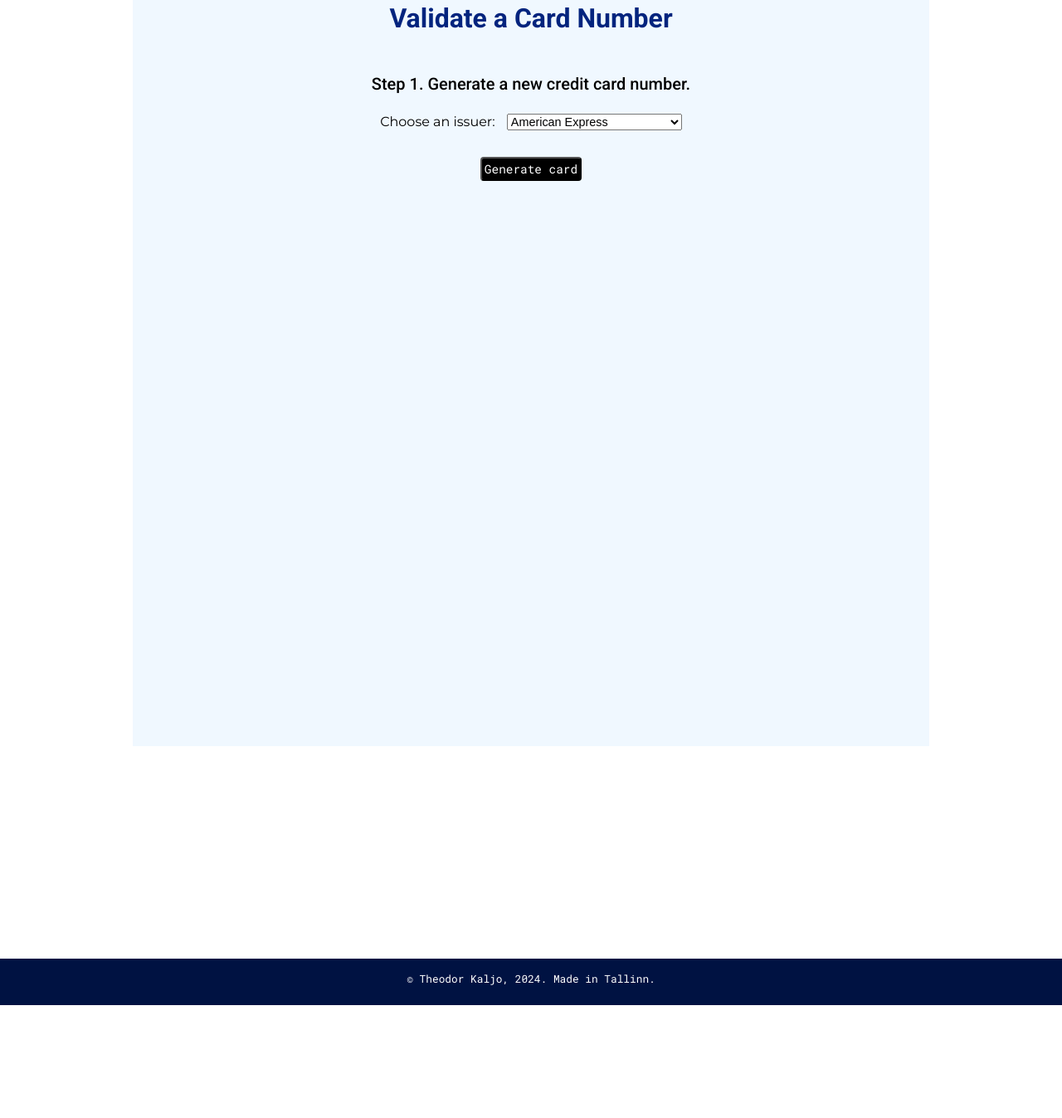
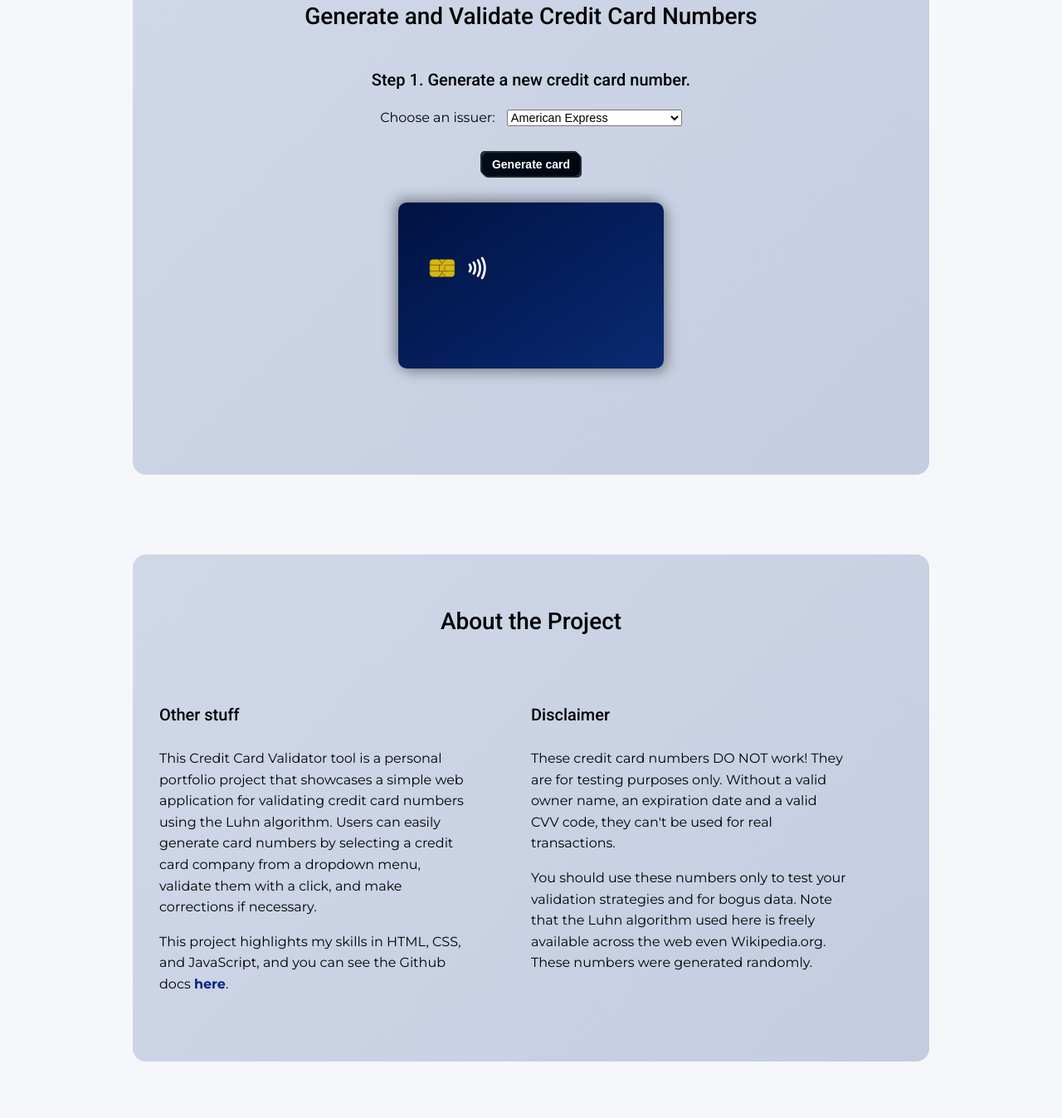
Before and after one commit to Theografiska/credit-card-validator, a plain HTML site: page index.html in a window 1280 px wide. Shown: the part 253-1600 px from the top of the page at 83% size. Before the commit the page ends 1464 px from the top, so only its background shows below. Drawn offline with Linux system fonts and the light colour scheme.

Commit message:
Added about section

```diff
--- a/index.html
+++ b/index.html
@@ -19,7 +19,7 @@
             </div>
             <nav>
                 <ul>
-                    <li><a href="#">About</a></li>
+                    <li><a href="#aboutSection">About</a></li>
                 </ul>
             </nav>
         </header>
@@ -28,7 +28,7 @@
             <!-- Banner section -->
             <div class="banner">
                 <div id="hero-section">
-                    <h1>Validate a Card Number</h1>
+                    <h2>Generate and Validate Credit Card Numbers</h2>
                     <h3 id="generate-card-heading" class="step1">Step 1. Generate a new credit card number.</h3>
                     <div id="generate-new-card-section" class="step1">
                         <form>
@@ -50,6 +50,10 @@
                                 <!--<input type="submit" value="Send"> --> <!--commenting out for now-->
                         </form>
                         <button id="cardButton" class="step1">Generate card</button>
+                        <div id="placeholderCard">
+                            <p>
+                                <img class="chipImg" src="resources/chip.png"><img class="contactlessImg" src="resources/contactless.png"><br>
+                        </div>
                     </div>
                     <h3 id="validate-card-heading" class="step2"></h3>
                     <div id="validate-card-section" class="step2">
@@ -61,10 +65,35 @@
                     <div id="validate-again-section" class="step4">
                         <h3 id="validate-again-heading" class="step4"></h3>
                     </div>
-
+                </div>
+                <div id="aboutSection">
+                    <h2>About the Project</h2>
+                    <div id="aboutGrid">
+                        <div id="other" class="paragraph">
+                            <h3>Other stuff</h3>
+                            <p>This Credit Card Validator tool is a personal portfolio project that showcases
+                                a simple web application for validating credit card numbers using the Luhn algorithm.
+                                Users can easily generate card numbers by selecting a credit card company from a dropdown menu,
+                                validate them with a click, and make corrections if necessary.
+                            </p>
+                            <p>This project highlights my skills in HTML, CSS, and JavaScript, and you can see the
+                                Github docs <a src="https://github.com/Theografiska/credit-card-validator" target="_blank">here</a>.
+                            </p>
+                        </div>
+                        <div id="disclaimer" class="paragraph">
+                            <h3>Disclaimer</h3>
+                            <p>These credit card numbers DO NOT work!
+                                They are for testing purposes only.
+                                Without a valid owner name, an expiration date and a valid CVV code, they can't be used for real transactions.
+                            </p>
+                            <p>You should use these numbers only to test your validation strategies and for bogus data.
+                                Note that the Luhn algorithm used here is freely available across the web even Wikipedia.org.
+                                These numbers were generated randomly.
+                            </p>
+                        </div>
+                    </div>
                 </div>
             </div>
-
 
         <footer>
             <p>© Theodor Kaljo, 2024. Made in Tallinn.</p>
--- a/main.js
+++ b/main.js
@@ -381,6 +381,7 @@ function generateNewCard() {
     removeElementById('validatingMessage');
     removeElementById('turnValidMessage');
     removeElementById('validateAgainMessage');
+    removeElementById('placeholderCard');
 
     document.getElementById('turn-valid-heading').innerHTML = '';
     document.getElementById('validate-again-heading').innerHTML = '';
@@ -440,11 +441,19 @@ function generateNewCard() {
         randomCard = arraysOfCards[10];
         cardCo = 'Visa Electron';
     }
-
+    // generating the expiry dates:
+    let expiryDate;
+    function setExpiryDate() {
+        const currentDate = new Date();
+        const month = String(currentDate.getMonth() + 1).padStart(2, '0'); // Ensures two-digit month
+        const year = String(currentDate.getFullYear() + 3).slice(-2); // Gets the last two digits of the year
+        return expiryDate = `${month}/${year}`;
+    };
+    setExpiryDate();
     // creating the message:
     let newCardMessage = document.createElement('p');
     let cardNumber = randomCard.join('');
-    let phrase = `         <span class="companyFont">${cardCo}</span><br><img class="chipImg" src="resources/chip.png"><img class="contactlessImg" src="resources/contactless.png"><br><span class="numberFont">${cardNumber}</span><br><span class="cardHolder">John Doe    |    12/27</span>`;
+    let phrase = `<span class="companyFont">${cardCo}</span><br><img class="chipImg" src="resources/chip.png"><img class="contactlessImg" src="resources/contactless.png"><br><span class="numberFont">${cardNumber}</span><br><span class="cardHolder">John Doe    |    ${expiryDate}</span>`;
     newCardMessage.innerHTML = phrase;
     newCardMessage.id = 'cardMessage';
 
@@ -487,11 +496,18 @@ function generateNewCard() {
             function turnValidFunction() {
                 removeElementById('turnValidMessage');
                 removeElementById('validateAgainMessage');
-
+                let expiryDate;
+                function setExpiryDate() {
+                    const currentDate = new Date();
+                    const month = String(currentDate.getMonth() + 1).padStart(2, '0'); // Ensures two-digit month
+                    const year = String(currentDate.getFullYear() + 3).slice(-2); // Gets the last two digits of the year
+                    return expiryDate = `${month}/${year}`;
+                };
+                setExpiryDate();
                 let correctedCard = turnInvalidCardValid(randomCard);
                 let fixedCard = document.createElement('p');
                 let cardNumber = correctedCard.join('');
-                let newMessage = `         <span class="companyFont">${cardCo}</span><br><img class="chipImg" src="resources/chip.png"><img class="contactlessImg" src="resources/contactless.png"><br><span class="numberFont">${cardNumber}</span><br><span class="cardHolder">John Doe    |    12/27</span>`;
+                let newMessage = `         <span class="companyFont">${cardCo}</span><br><img class="chipImg" src="resources/chip.png"><img class="contactlessImg" src="resources/contactless.png"><br><span class="numberFont">${cardNumber}</span><br><span class="cardHolder">John Doe    |    ${expiryDate}</span>`;
                 fixedCard.innerHTML = newMessage;
                 fixedCard.id = 'turnValidMessage';
                 fixedCard.style.marginTop = '2rem';
--- a/style.css
+++ b/style.css
@@ -11,6 +11,7 @@ body {
     overflow: scroll;
     font-family: "Montserrat", sans-serif;
     font-size: 16px;
+    background: #f5f7fa; /* Light, neutral background color */
 }
 
 h1 {
@@ -33,7 +34,7 @@ h2 {
     font-family: "Roboto";
     font-size: 1.75rem;
     font-weight: 500;
-    margin-bottom: 4rem;
+    margin-bottom: 3rem;
     position: relative;
     text-align: center;
 }
@@ -107,19 +108,21 @@ main {
 }
 
 .banner {
-    display: flex;
+    display: grid;
+    grid-template-columns: 1fr;
     text-align: center;
-    justify-content: center;
-    margin-bottom: 4rem;
+    justify-items: center;
+    margin-bottom: 2rem;
 }
 
 #hero-section {
     margin-top: 6rem;
     margin-bottom: 6rem;
-    background-color: aliceblue;
+    border-radius: 1rem;
     padding: 4rem 4rem;
     width: 75%;
-    min-height: 60rem;
+    min-height: 30rem;
+    background: linear-gradient(135deg, #d0d8e8, #c4cde0); /* Slightly darker gradient for depth */
 }
 
 @media only screen and (max-width: 760px) {
@@ -148,21 +151,48 @@ main {
     justify-items: center;
 }
 
+/* form section – this is for getting card issuer input from user */
+
+form {
+    padding-bottom: 1rem;
+    color: black;
+}
+
+label {
+    display: inline-block;
+    margin-right: 10px;
+    font-size: 1rem;
+    text-align: left;
+}
+
+select {
+    font-size: .9rem;
+}
 /* buttons */
 button {
-    background-color: black;
-    color: white;
-    font-family: "Roboto Mono";
-    font-size: .9rem;
-    padding: 3px 3px;
-    border-radius: 0.25rem;
+    background: linear-gradient(145deg, #000d1a, #000611);
+    border: none;
+    color: #ffffff;
+    padding: 6px 12px;
+    font-size: 14px;
+    font-weight: bold;
+    border-radius: 5px;
     cursor: pointer;
+    box-shadow: 2px 2px 0px rgba(0, 0, 0, 0.8), -2px -2px 0px rgba(0, 0, 0, 0.8);
+    transition: all 0.2s ease-in-out;
     margin-bottom: 2rem;
 }
 
 button:hover {
-    box-shadow: 0 4px 8px rgba(0, 0, 0, 0.1);
-    background-color: darkblue;
+    background: linear-gradient(145deg, #000611, #000d1a);
+    box-shadow: 1px 1px 0px rgba(0, 0, 0, 0.9), -1px -1px 0px rgba(0, 0, 0, 0.9);
+    transform: scale(1.03);
+}
+
+.button:active {
+    background: linear-gradient(145deg, #000d1a, #000611);
+    box-shadow: inset 1px 1px 0px rgba(0, 0, 0, 1);
+    transform: scale(0.98);
 }
 
 /* main button to generate a card */
@@ -180,6 +210,17 @@ button:hover {
 
 /* Card designs */
 
+#placeholderCard { /* placeholder card, before step 1 */
+    background: linear-gradient(145deg, #001242, #0a2a73);
+    box-shadow: 5px 5px 15px rgba(0, 0, 0, 0.3), -5px -5px 15px rgba(0, 0, 0, 0.3);
+    color: white;
+    font-family: 'Roboto Mono', "monospace";
+    padding: 3rem 2rem;
+    width: 320px;
+    height: 200px;
+    border-radius: 10px;
+    text-align: left;
+}
 #cardMessage { /* initial card, step 1 */
     background: linear-gradient(145deg, #001242, #0a2a73);
     box-shadow: 5px 5px 15px rgba(0, 0, 0, 0.3), -5px -5px 15px rgba(0, 0, 0, 0.3);
@@ -236,6 +277,11 @@ button:hover {
         height: 150px;
         padding: 1.2rem 1.6rem;
     }
+    #placeholderCard {
+        width: 240px;
+        height: 150px;
+        padding: 2rem 1.6rem;
+    }
     .chipImg {
         height: 20px;
         width: auto;
@@ -285,22 +331,39 @@ button:hover {
 }
 
 
-/* form section */
+/* about section */
 
-form {
-    padding-bottom: 1rem;
-    color: black;
+#aboutSection {
+    margin-bottom: 4rem;
+    padding: 4rem 2rem;
+    border-radius: 1rem;
+    width: 75%;
+    min-height: 30rem;
+    background: linear-gradient(135deg, #d0d8e8, #c4cde0); /* Slightly darker gradient for depth */
 }
 
-label {
-    display: inline-block;
-    margin-right: 10px;
-    font-size: 1rem;
+#aboutGrid {
+    display: grid;
+    grid-template-columns: 1fr 1fr;
+}
+
+.paragraph {
+    text-align: left;
+    width: 85%;
+    line-height: 1.6; /* Increases space between lines for readability */
+}
+
+.paragraph p {
+    font-size: 1rem; /* Sets a base size for the paragraph text */
+}
+
+.paragraph h3 {
     text-align: left;
 }
 
-select {
-    font-size: .9rem;
+.paragraph a {
+    color: #03247e;
+    font-weight: bold;
 }
 
 /* footer */
@@ -310,9 +373,8 @@ footer {
     text-align: center;
     padding: 1rem;
     position: relative;
-    top: 6rem;
     width: 100%;
-    margin-top: 4rem;
+    margin-top: 2rem;
 }
 
 footer p {
```
Also changed, not shown: 2 other files.
